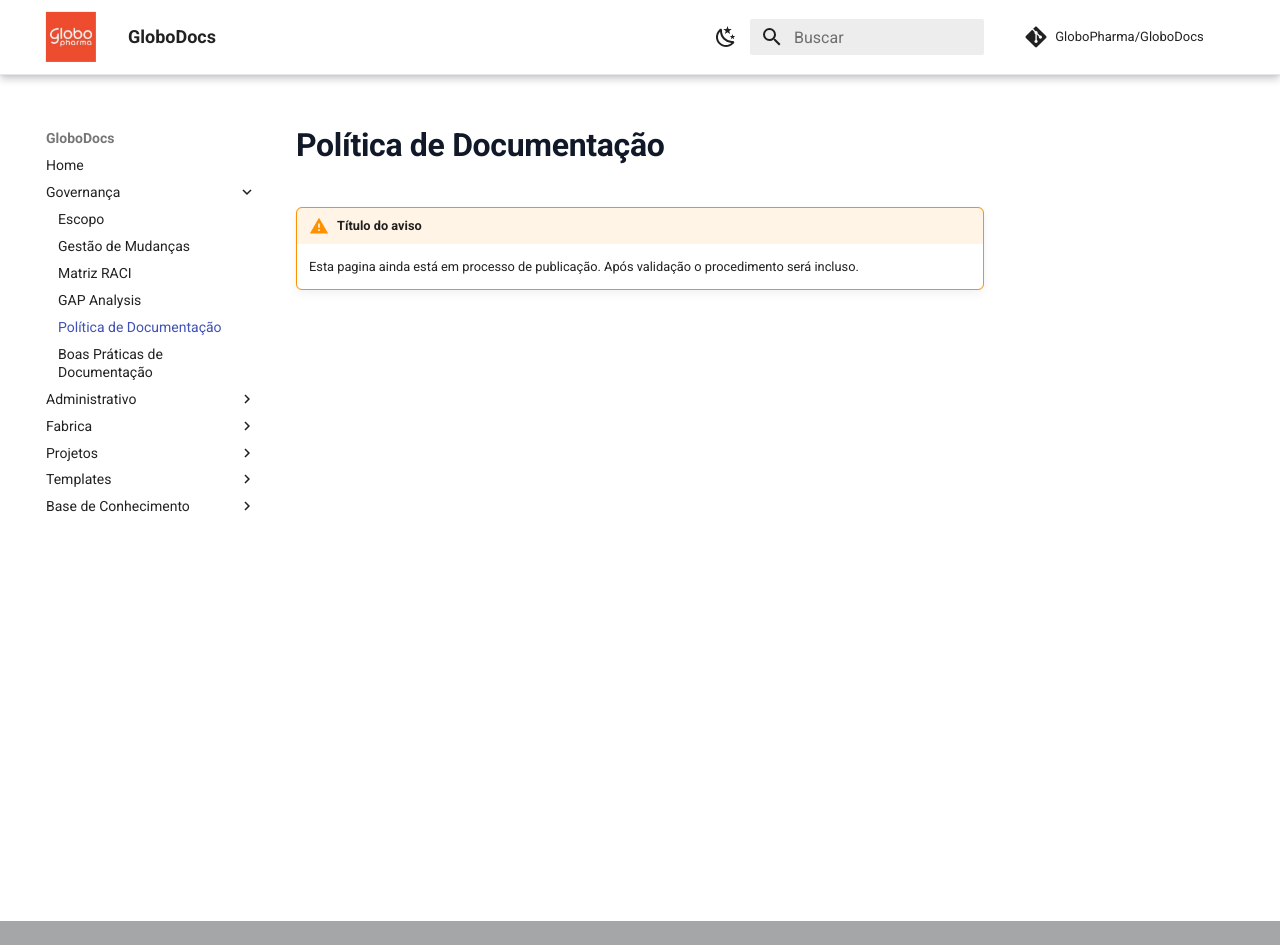
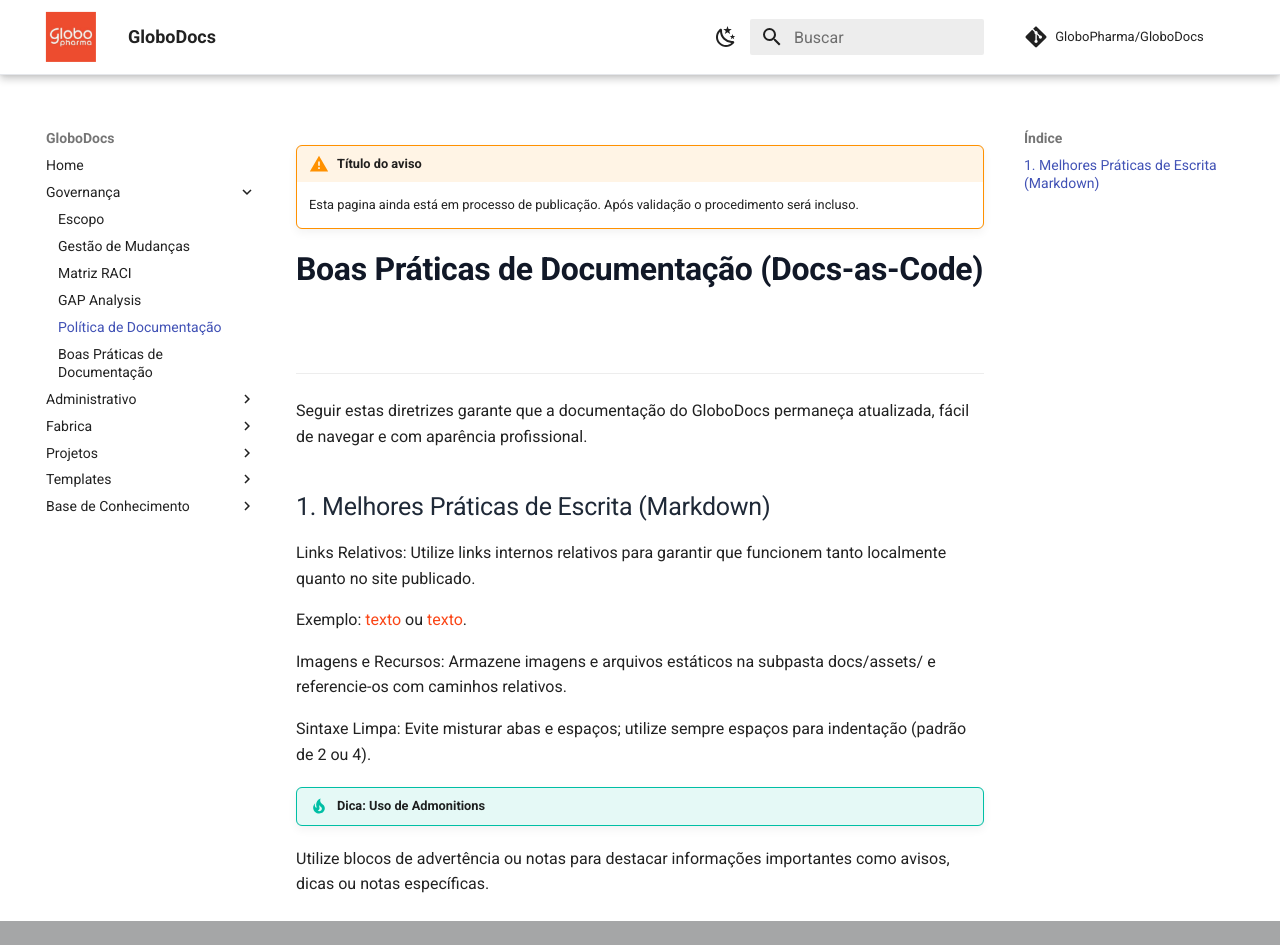
Before and after one commit to GloboPharma/GloboDocs, an MkDocs documentation site: the page built from docs/governanca/politica-de-documentacao.md, in a window 1280 px wide and 945 px high. Built offline with MkDocs 1.6.1 and Material for MkDocs 9.7.7, drawn with Linux system fonts in a browser that asks for light colours; comment, search, counter and statistics services are not loaded.

Commit message:
Update politica-de-documentacao.md

```diff
--- a/docs/governanca/politica-de-documentacao.md
+++ b/docs/governanca/politica-de-documentacao.md
@@ -2,3 +2,22 @@
 !!! warning "Título do aviso"
     Esta pagina ainda está em processo de publicação.
     Após validação o procedimento será incluso.
+
+# Boas Práticas de Documentação (Docs-as-Code)
+---
+Seguir estas diretrizes garante que a documentação do GloboDocs permaneça atualizada, fácil de navegar e com aparência profissional.
+
+##1. Melhores Práticas de Escrita (Markdown)
+
+Links Relativos: Utilize links internos relativos para garantir que funcionem tanto localmente quanto no site publicado.
+
+Exemplo: [texto](arquivo.md) ou [texto](../pasta/arquivo.md).
+
+
+Imagens e Recursos: Armazene imagens e arquivos estáticos na subpasta docs/assets/ e referencie-os com caminhos relativos.
+
+
+Sintaxe Limpa: Evite misturar abas e espaços; utilize sempre espaços para indentação (padrão de 2 ou 4).
+
+!!! tip "Dica: Uso de Admonitions"
+Utilize blocos de advertência ou notas para destacar informações importantes como avisos, dicas ou notas específicas.
```
